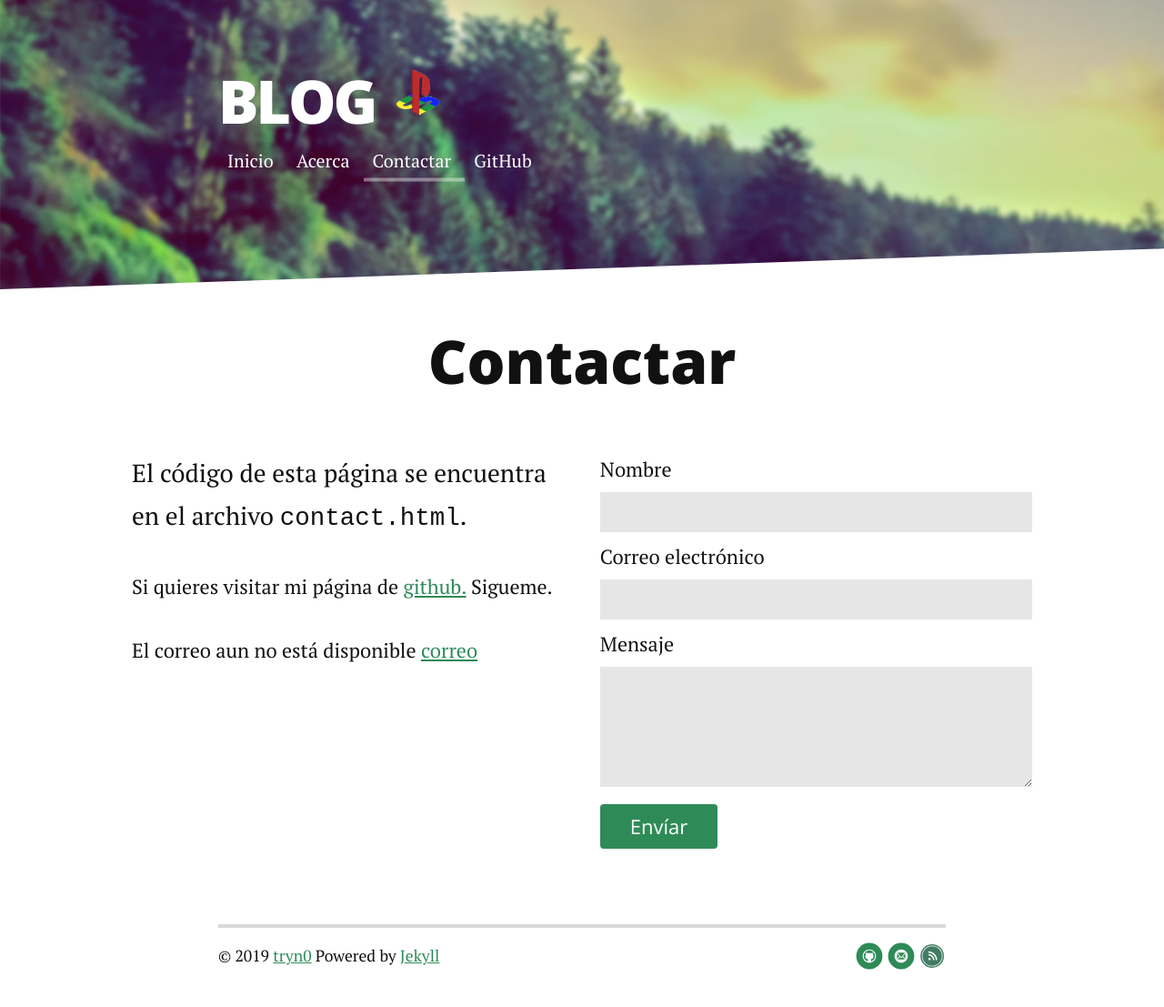
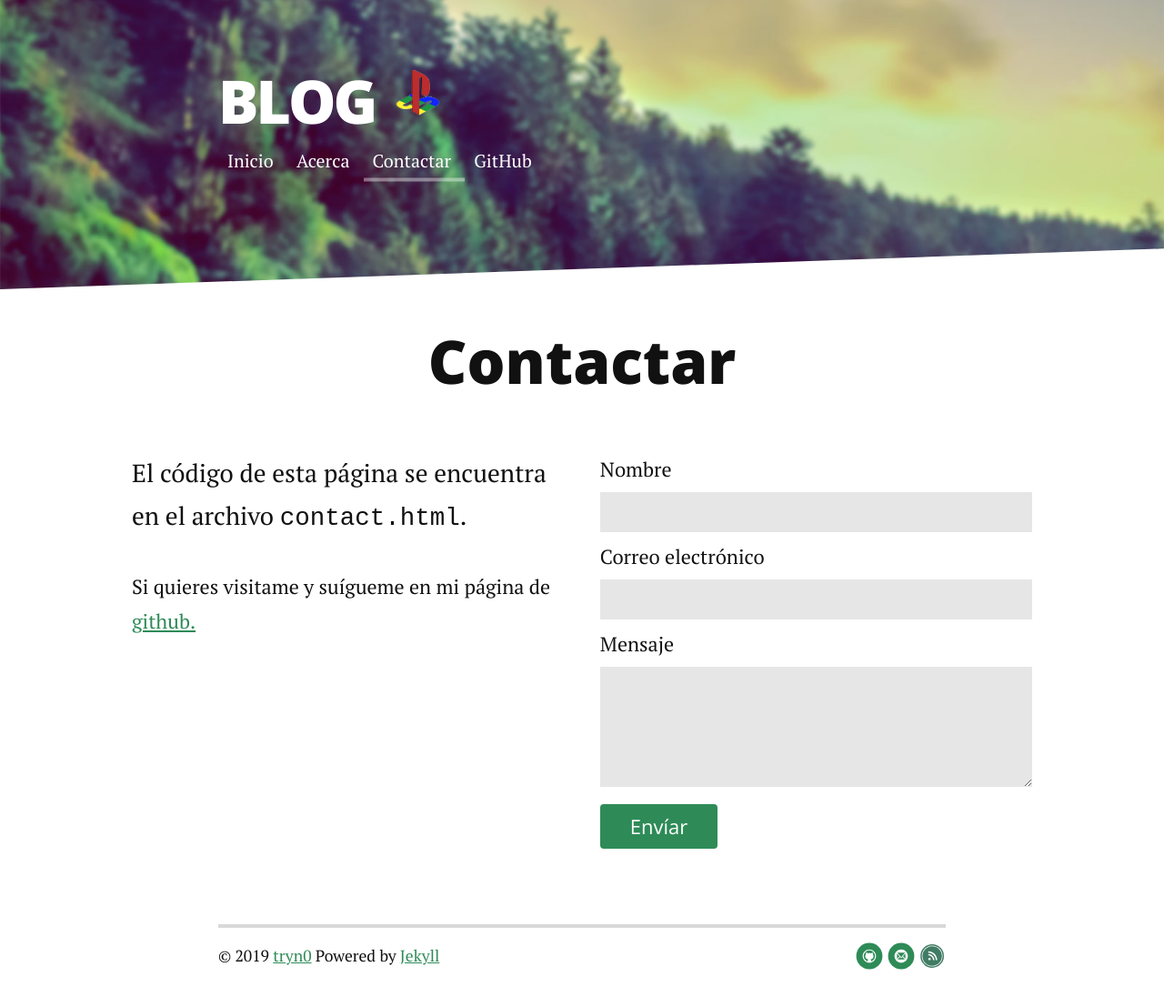
Before and after one commit to tryn0/tryn0.github.io, a Jekyll site: the page built from contact.md, in a window 1280 px wide. Shown: the whole page at 91% size. Built offline with Jekyll 4.4.1, drawn with Linux system fonts in a browser that asks for light colours; nearby versions of some CDN libraries.

Commit message:
updated contect
all fixed

```diff
--- a/contact.md
+++ b/contact.md
@@ -7,8 +7,8 @@ title: Contactar
   <h1 class="pageTitle">Contactar</h1>
   <div class="contactContent">
     <p class="intro">El código de esta página se encuentra en el archivo <code>contact.html</code>.</p>
-    <p>Si quieres visitar mi página de <a href="http://github.com/tryn0/">github.</a> Sigueme.</p>
-    <p>El correo aun no está disponible <a href="mailto:correo@correo.es">correo</a></p>
+    <p>Si quieres visitame y suígueme en mi página de <a href="http://github.com/tryn0/">github.</a></p>
+
   </div>
   <form method="POST" action="https://formspree.io/vkae@live.com">
     <label for="name">Nombre</label>
```
